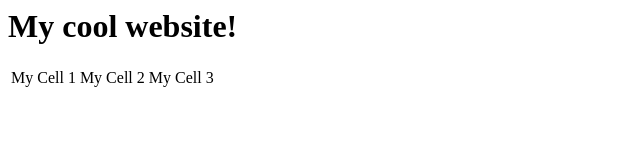
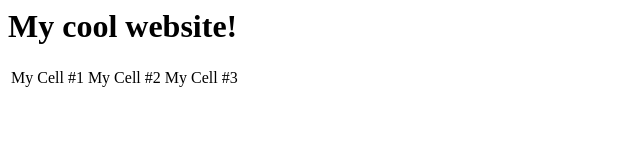
Before and after one commit to MasterLG/git-deneme, a plain HTML site: page index.html in a window 1280 px wide. Shown: the full height of the page, 0-640 px from the left. Drawn offline with Linux system fonts and the light colour scheme.

Commit message:
Added # in cells

```diff
--- a/index.html
+++ b/index.html
@@ -3,9 +3,9 @@
   <h1>My cool website!</h1>
   <table>
     <tr>
-	<td>My Cell 1</td>
-	<td>My Cell 2</td>
-	<td>My Cell 3</td>
+	<td>My Cell #1</td>
+	<td>My Cell #2</td>
+	<td>My Cell #3</td>
     </tr>
   </table>
 </body>
```
